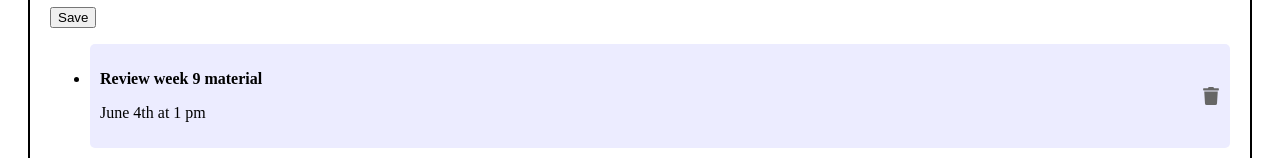
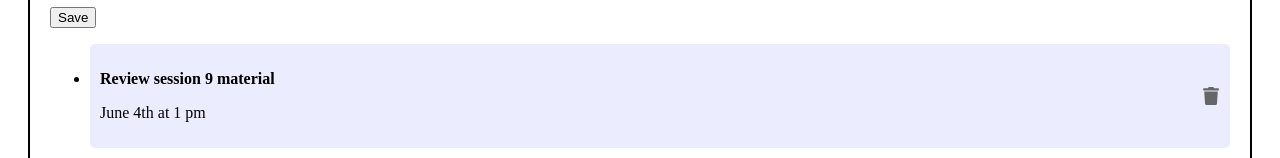
Before and after one commit to chenx16/CS5610, a React (Vite) app in the folder week9/vite-project/: page / in a window 1280 px wide. Shown: the part 237-395 px from the top of the page. Built offline with nearby package versions, Linux system fonts and the light colour scheme; data requests are answered from the project's data file.

Commit message:
Move tasks state to App and fetch tasks using response.json()

```diff
--- a/week9/vite-project/src/App.jsx
+++ b/week9/vite-project/src/App.jsx
@@ -6,21 +6,20 @@ import TasksList from "./components/TasksList";
 function App() {
   const appName = "Welcome to My App";
 
-  // State for tasks
+  // State for tasks (moved from TasksList)
   const [tasks, setTasks] = useState([]);
 
-  // Fetch tasks from the fake server
+  // Fetch tasks from JSON Server
   useEffect(() => {
     async function fetchData() {
       try {
         const response = await fetch("http://localhost:5001/tasks");
 
-        // Handle non-200 responses
         if (!response.ok) {
           throw new Error(`HTTP error! Status: ${response.status}`);
         }
 
-        const data = await response.json();
+        const data = await response.json(); // Convert response to JS object
         setTasks(data);
       } catch (error) {
         console.error("Error fetching tasks:", error);
@@ -28,7 +27,7 @@ function App() {
     }
 
     fetchData();
-  }, []); // Empty dependency array → Runs only once on mount
+  }, []);
 
   return (
     <div className="app-container">
--- a/week9/vite-project/src/components/TasksList.jsx
+++ b/week9/vite-project/src/components/TasksList.jsx
@@ -1,36 +1,11 @@
-import { useState } from "react";
+import PropTypes from "prop-types";
 import Task from "./Task";
 
-function TasksList() {
-  const [tasks, setTasks] = useState([
-    {
-      id: 1,
-      title: "Review week 9 material",
-      date: "June 4th at 1 pm",
-    },
-    {
-      id: 2,
-      title: "Do quiz 9",
-      date: "June 4th at 6 pm",
-    },
-    {
-      id: 3,
-      title: "Work on assignment 2",
-      date: "June 5th at 8 am",
-    },
-  ]);
-
-  // Function to delete a task
-  const deleteTask = (id) => {
-    setTasks((prevTasks) => prevTasks.filter((task) => task.id !== id));
-  };
-
+function TasksList({ tasks }) {
   return (
     <ul>
       {tasks.length > 0 ? (
-        tasks.map((task) => (
-          <Task key={task.id} task={task} onDelete={deleteTask} />
-        ))
+        tasks.map((task) => <Task key={task.id} task={task} />)
       ) : (
         <li><strong>No Tasks Left</strong></li>
       )}
@@ -38,4 +13,15 @@ function TasksList() {
   );
 }
 
+// Define PropTypes
+TasksList.propTypes = {
+  tasks: PropTypes.arrayOf(
+    PropTypes.shape({
+      id: PropTypes.number.isRequired,
+      title: PropTypes.string.isRequired,
+      date: PropTypes.string.isRequired,
+    })
+  ).isRequired,
+};
+
 export default TasksList;
```
